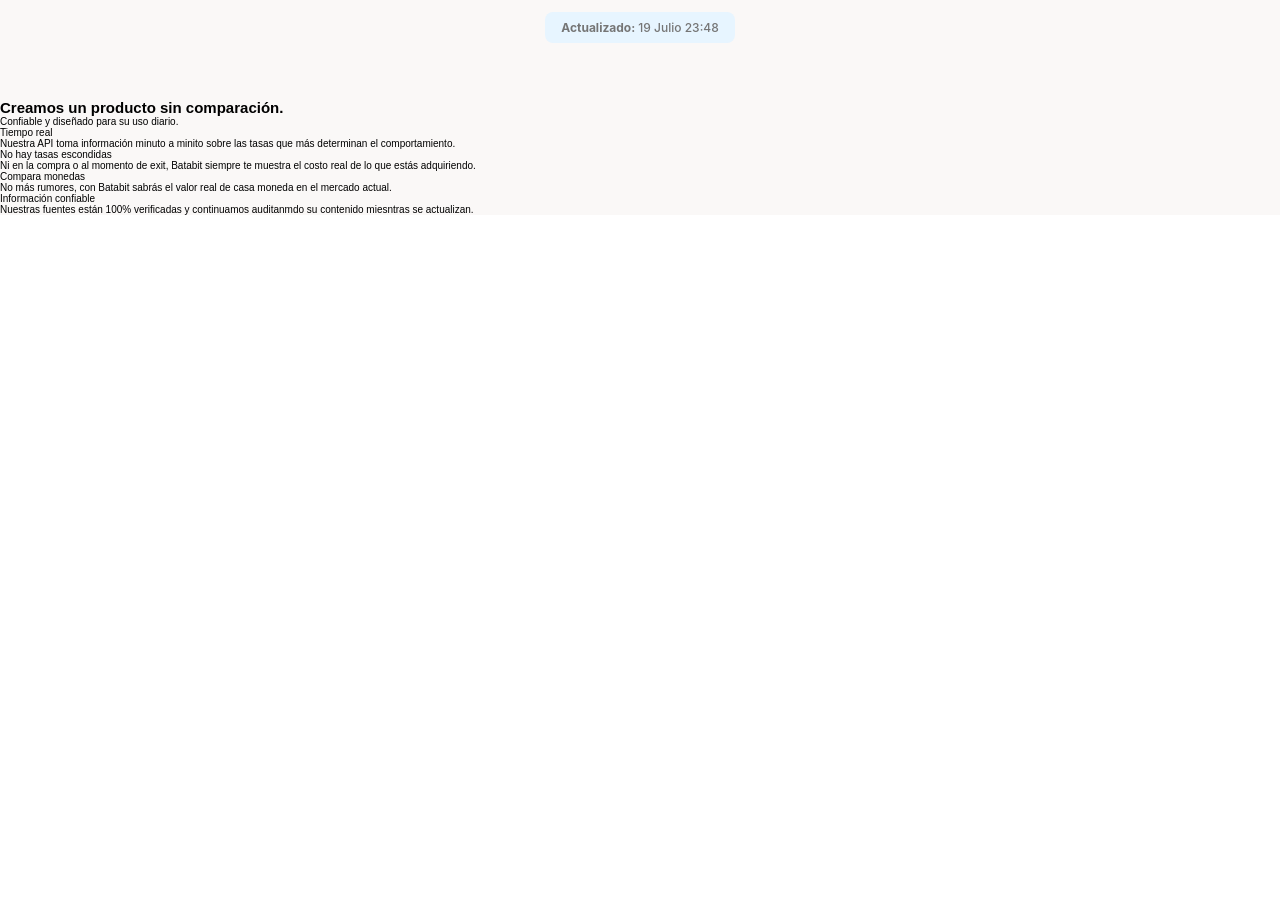
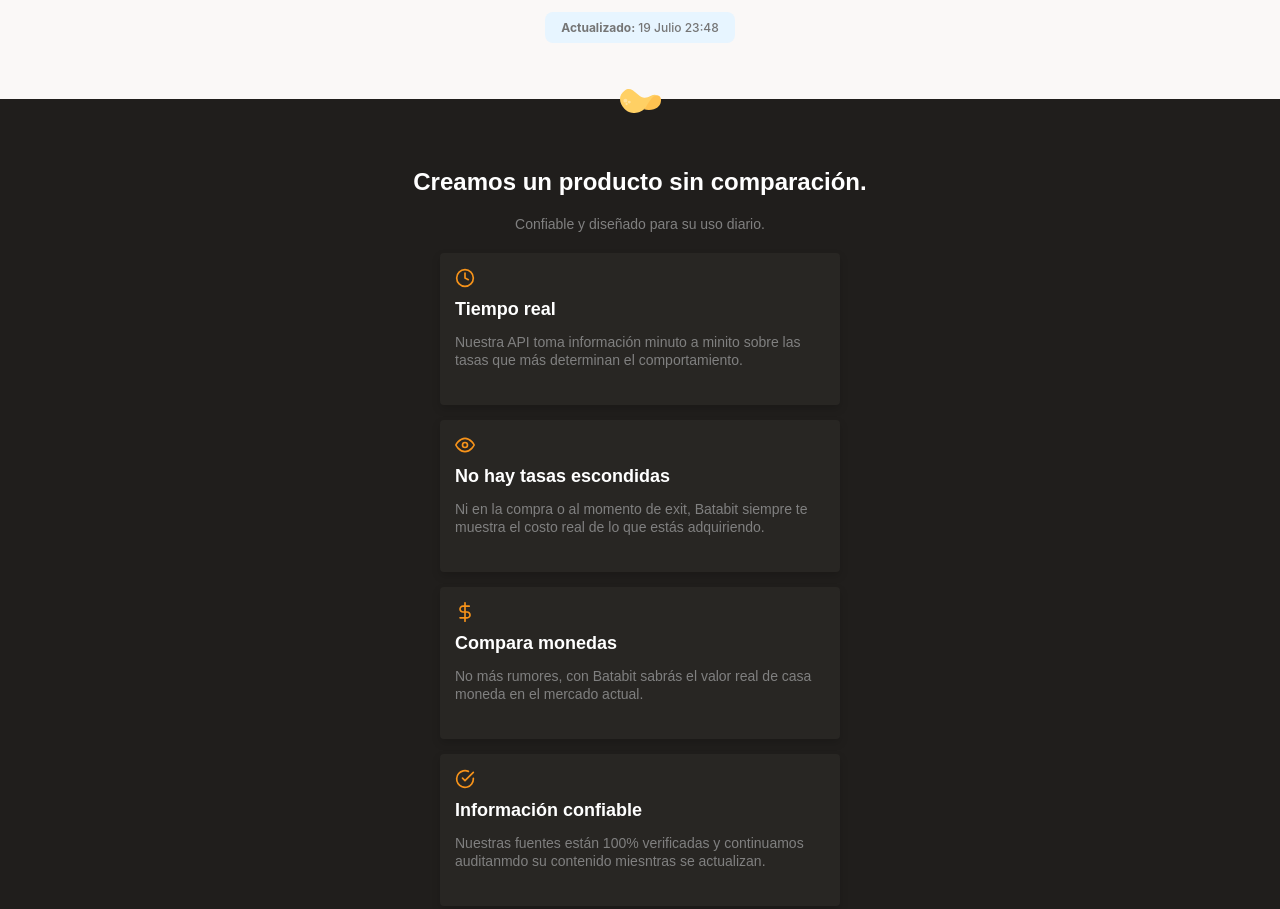
Before and after one commit to JuanGomez31/Batabit, a plain HTML site: page index.html in a window 1280 px wide. Shown: the part 1417-2326 px from the top of the page. Before the commit the page ends 1632 px from the top, so only its background shows below. Drawn offline with Linux system fonts and the light colour scheme.

Commit message:
Estilos sección beneficios

```diff
--- a/css/styles.css
+++ b/css/styles.css
@@ -258,3 +258,109 @@ main {
   font-size: 1.2rem;
   line-height: 1.5px;
 }
+.main-product-detail {
+  position: relative;
+  width: 100%;
+  min-width: 320px;
+  height: auto;
+  padding: 20px 10px;
+  background-color: var(--black);
+}
+.product-detail--batata-logo {
+  position: absolute;
+  width: 40.57px;
+  height: 24.01px;
+  left: calc(50% - 20px);
+  top: -10px;
+  background-image: url("../assets/icons/batata.svg");
+}
+.product-detail--title {
+  width: 90%;
+  min-width: 288px;
+  height: auto;
+  margin: 0 auto;
+  margin-top: 50px;
+  text-align: center;
+}
+.product-detail--title h2 {
+  margin-bottom: 20px;
+  font-size: 2.4rem;
+  font-weight: bold;
+  line-height: 2.6rem;
+  color: var(--just-white);
+}
+.product-detail--title p {
+  margin-bottom: 20px;
+  font-size: 1.4rem;
+  font-weight: 500;
+  line-height: 1.8rem;
+  color: #808080;
+}
+.product-detail--card {
+  width: 90%;
+  min-width: 288px;
+  max-width: 400px;
+  height: 152px;
+  margin: 15px auto;
+  padding: 15px;
+  background-color: var(--warm-black);
+  box-shadow: 0px 4px 8px rgba(0, 0, 0, 0.16);
+  border-radius: 4px;
+}
+.product-detail--card .clock {
+  display: inline-block;
+  width: 20px;
+  height: 20px;
+  margin: 0 auto;
+  margin-bottom: 10px;
+  background-image: url("../assets/icons/clock.svg");
+  background-size: cover;
+  background-position: center;
+  background-repeat: no-repeat;
+}
+.product-detail--card .eye {
+  display: inline-block;
+  width: 20px;
+  height: 20px;
+  margin: 0 auto;
+  margin-bottom: 10px;
+  background-image: url("../assets/icons/eye.svg");
+  background-size: cover;
+  background-position: center;
+  background-repeat: no-repeat;
+}
+.product-detail--card .dollar {
+  display: inline-block;
+  width: 20px;
+  height: 20px;
+  margin: 0 auto;
+  margin-bottom: 10px;
+  background-image: url("../assets/icons/dollar-sign.svg");
+  background-size: cover;
+  background-position: center;
+  background-repeat: no-repeat;
+}
+.product-detail--card .check {
+  display: inline-block;
+  width: 20px;
+  height: 20px;
+  margin: 0 auto;
+  margin-bottom: 10px;
+  background-image: url("../assets/icons/check-circle.svg");
+  background-size: cover;
+  background-position: center;
+  background-repeat: no-repeat;
+}
+.product--card_title {
+  margin-bottom: 15px;
+  font-size: 1.8rem;
+  font-weight: bold;
+  line-height: 1.8rem;
+  color: var(--just-white);
+}
+.product--card_body {
+  font-size: 1.4rem;
+  font-weight: 500;
+  line-height: 1.8rem;
+  color: #808080;
+}
```
